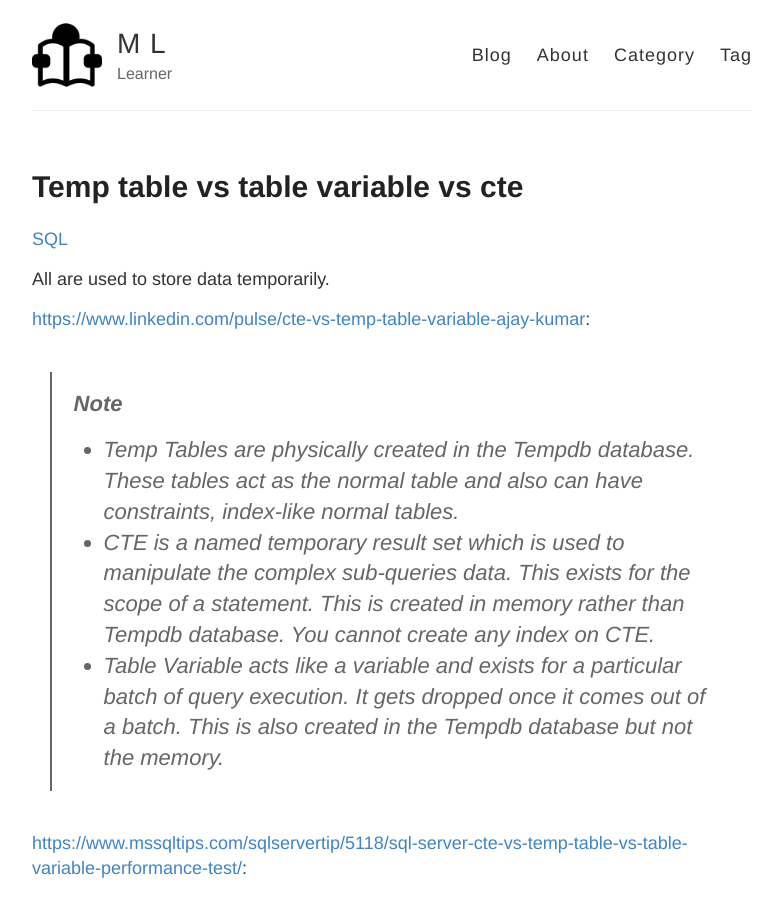
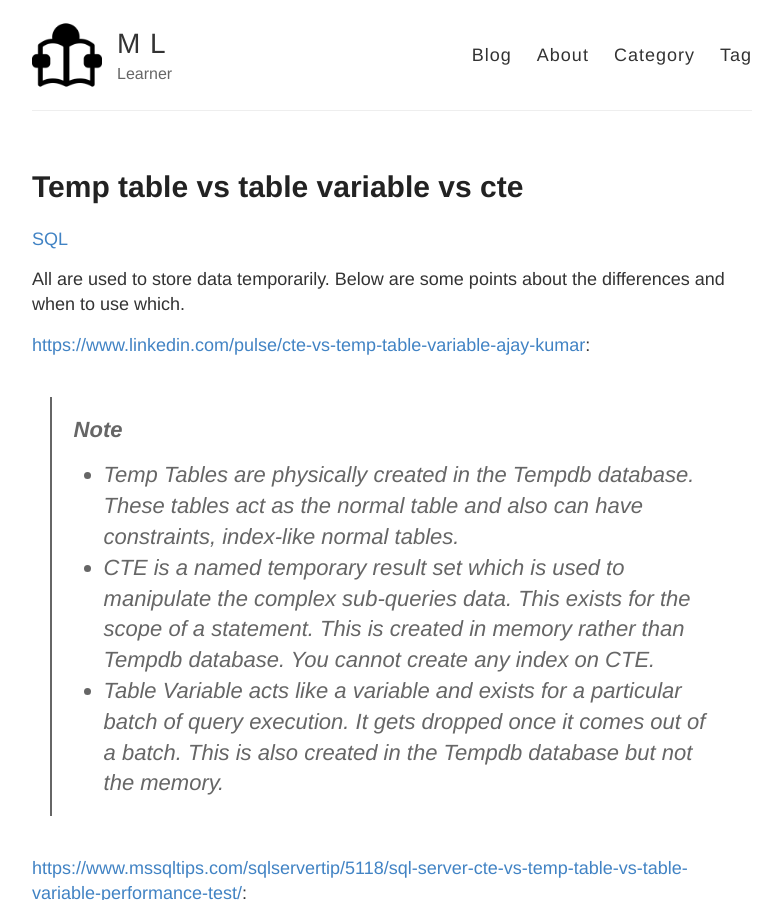
Before and after one commit to MingLang/MingLang.github.io, a Jekyll site: the page built from _posts/2019-08-23-temp-table-vs-table-variable-vs-cte.md, in a window 1280 px wide and 900 px high. Shown: the whole window, without its empty margins (248-1029 px from the left). Built offline with Jekyll 4.4.1, drawn with Linux system fonts in a browser that asks for light colours.

Commit message:
Update 2019-08-23-temp-table-vs-table-variable-vs-cte.md

```diff
--- a/_posts/2019-08-23-temp-table-vs-table-variable-vs-cte.md
+++ b/_posts/2019-08-23-temp-table-vs-table-variable-vs-cte.md
@@ -2,10 +2,11 @@
 layout: post
 title: Temp table vs table variable vs cte
 category: SQL
-tags: [SQL]
+tags: [SQL, temp table]
 ---
 
 All are used to store data temporarily.
+Below are some points about the differences and when to use which.
 
 <https://www.linkedin.com/pulse/cte-vs-temp-table-variable-ajay-kumar>:
 >**Note**
```
